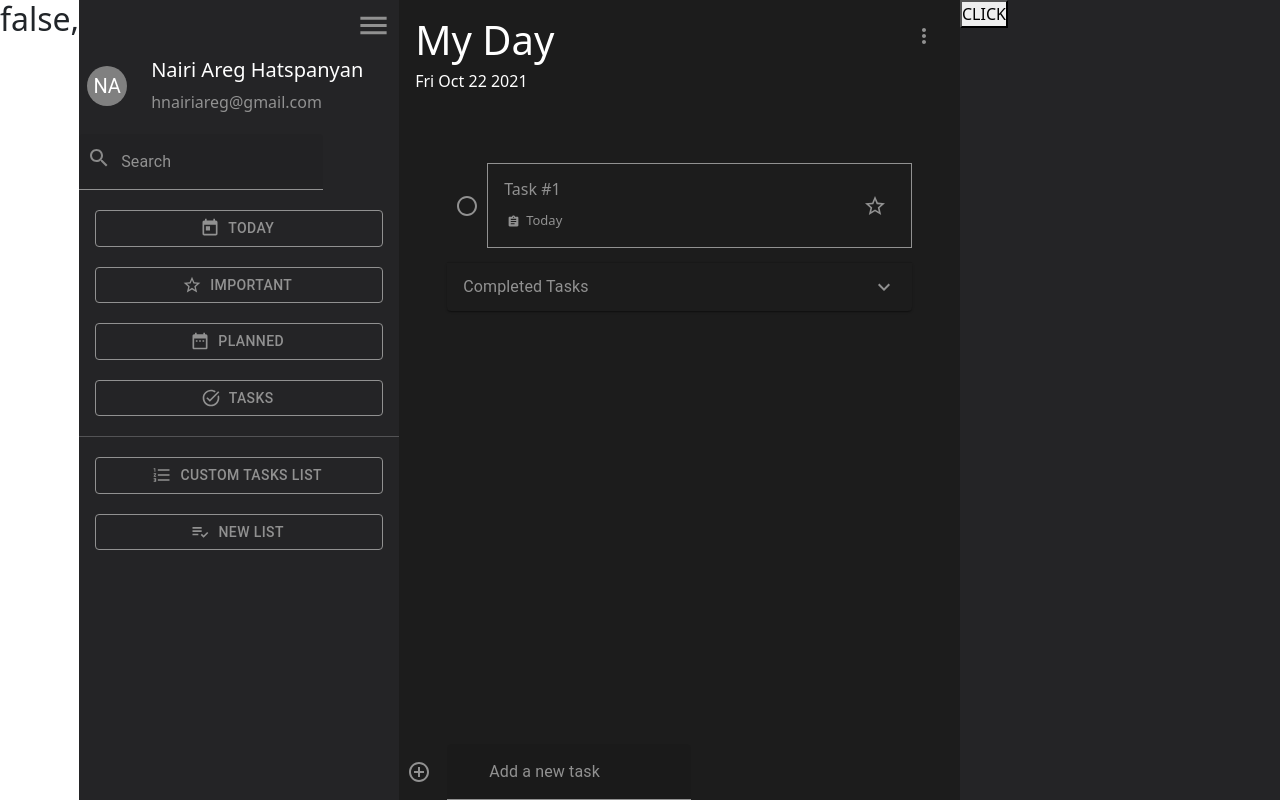
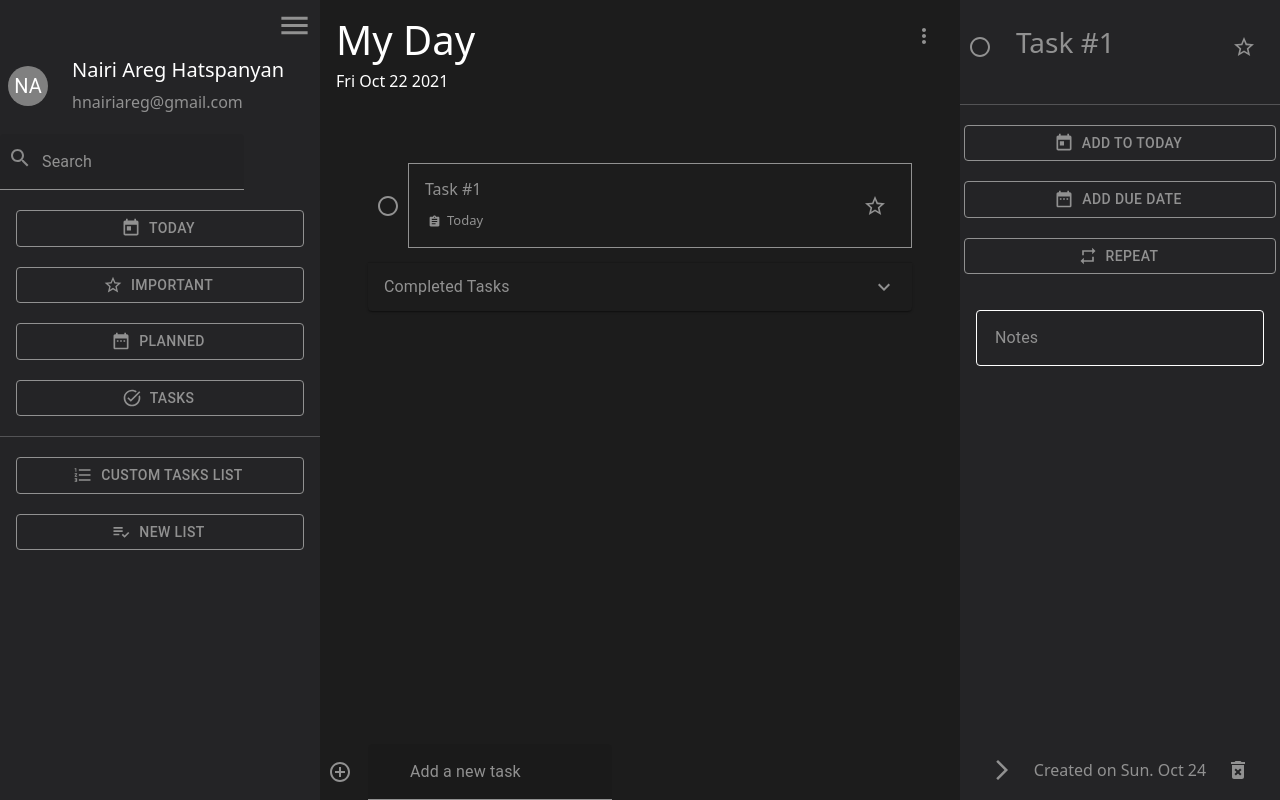
Before and after one commit to NairiAreg/react_node_todo, a React (Create React App) app in the folder client/: page / in a window 1280 px wide. Built offline with nearby package versions, Linux system fonts and the light colour scheme.

Commit message:
Frontend finished

```diff
--- a/client/src/App.tsx
+++ b/client/src/App.tsx
@@ -139,7 +139,6 @@ function App(): any {
 
   return (
     <div className="App d-flex">
-      <h2>{String(rightPanelCollapsed)}, {info}</h2>
       <LeftPanel />
       <TaskList setRightPanelCollapsed={setRightPanelCollapsed} setInfo={setInfo} />
       <RightPanel setRightPanelCollapsed={setRightPanelCollapsed} rightPanelCollapsed={rightPanelCollapsed} info={info} />
--- a/client/src/RightPanel/RightPanel.scss
+++ b/client/src/RightPanel/RightPanel.scss
@@ -7,67 +7,32 @@
   background-color: $mainLight;
   overflow: hidden;
   &.collapsed {
-    max-width: 0px !important;
-    align-items: center;
-    .rightPanelBody > div > *:not(:first-child) {
-      display: none !important;
+    max-width: 0px;
   }
-    .rightPanelBody > div {
-      justify-content: center;
-      > *:first-child {
-        padding: 0;
+  .task {
+    * {
+      color: $mainText;
     }
   }
-    button {
-      > svg,
-      > span {
-        margin: 0;
-      }
-    }
-  }
-  .menuToggleIcon {
-    right: 0;
-  }
-  .rightPanelBody {
-    // min-width: 320px;
   > * {
     margin: 10px 0;
   }
-    .profile {
-      img {
-        border-radius: 50%;
-        width: 45px;
-        height: 45px;
-      }
-      h5 {
+  #notesParent {
+    > div {
+      width: 100%;
+
+      #notes {
         color: $white;
       }
-      span {
-        color: $mainText;
+      label {
+        background-color: $mainLight;
+        padding: 0 5px 10px;
+        &.Mui-focused {
+          top: -4px;
         }
       }
-    .searchBox {
-      div {
-        min-height: 50px;
-        label {
-          text-indent: 30px;
-        }
-        width: fill-available;
-        #search {
-          color: $white;
-          text-indent: 30px;
-          cursor: pointer;
-          &::placeholder {
-            left: 30px;
-          }
-        }
-        div {
-          &::after {
+      fieldset {
         border-color: $white;
-          }
-          &::before {
-            border-color: $mainText;
-          }
       }
       label {
         color: $mainText;
@@ -83,11 +48,15 @@
   button {
     border-color: $mainText;
     color: $mainText;
-      min-width: unset;
-    }
   }
   hr {
     color: $white;
+  }
+  .bottomButtons {
+    flex: 1;
+    p {
+      color: $mainText;
+    }
   }
 }
 
--- a/client/src/RightPanel/RightPanel.tsx
+++ b/client/src/RightPanel/RightPanel.tsx
@@ -7,12 +7,17 @@ import {
   Search as SearchIcon,
   Today,
   StarBorder,
-  DateRange,
+  DeleteForever,
   TaskAlt,
+  Repeat,
   FormatListNumbered,
   PlaylistAddCheck,
   PersonAdd,
+  DateRange,
+  ArrowForwardIos,
   Settings,
+  RadioButtonUnchecked,
+  Assignment,
   Logout,
 } from '@mui/icons-material'
 import {
@@ -27,7 +32,7 @@ import {
   MenuItem,
   ListItemIcon,
 } from '@mui/material'
-function RightPanel({rightPanelCollapsed, setRightPanelCollapsed}:any) {
+function RightPanel({ rightPanelCollapsed, setRightPanelCollapsed }: any) {
   // const [rightPanelCollapsed, setRightPanelCollapsed] = useState(false)
   // const [count, setCount] = useState(0);
   useEffect(() => {
@@ -38,20 +43,59 @@ function RightPanel({rightPanelCollapsed, setRightPanelCollapsed}:any) {
   return (
     <div
       id="rightPanel"
-      className={`${rightPanelCollapsed ? 'collapsed' : ''} position-relative`}
+      className={`${
+        rightPanelCollapsed ? 'collapsed' : ''
+      } position-relative d-flex flex-column`}
     >
-      {/* <IconButton
-        className="menuToggleIcon position-absolute"
-        onClick={() => {
-          setRightPanelCollapsed(!rightPanelCollapsed)
-        }}
-      >
-        <MenuIcon fontSize="large" />
-      </IconButton> */}
+      <div className="task d-flex">
+        <IconButton>
+          <RadioButtonUnchecked />
+        </IconButton>
+        <div className="exactTask p-3 d-flex justify-content-between align-items-center w-100">
+          <div>
+            <h3>Task #1</h3>
+          </div>
+          <IconButton>
+            <StarBorder />
+          </IconButton>
+        </div>
+      </div>
 
-      <button onClick={() => {
-        setRightPanelCollapsed(!rightPanelCollapsed);
-      }}>CLICK</button>
+      <Divider />
+
+      <Button className={`mx-1`} variant="outlined" startIcon={<Today />}>
+        Add to Today
+      </Button>
+
+      <Button className={`mx-1`} variant="outlined" startIcon={<DateRange />}>
+        Add due date
+      </Button>
+
+      <Button className={`mx-1`} variant="outlined" startIcon={<Repeat />}>
+        Repeat
+      </Button>
+
+      <div id="notesParent" className="p-3">
+        <TextField id="notes" label="Notes" multiline maxRows={6} />
+      </div>
+
+      <div className="d-flex align-items-end justify-content-around px-3 bottomButtons">
+        <Tooltip arrow title={`Dismiss detail view`}>
+          <IconButton
+            onClick={() => {
+              setRightPanelCollapsed(!rightPanelCollapsed)
+            }}
+          >
+            <ArrowForwardIos />
+          </IconButton>
+        </Tooltip>
+        <p className="mb-2">Created on Sun. Oct 24</p>
+        <Tooltip arrow title={`Delete this task`}>
+          <IconButton>
+            <DeleteForever />
+          </IconButton>
+        </Tooltip>
+      </div>
     </div>
   )
 }
```
Lines whose indentation alone changed are shown as unchanged.
